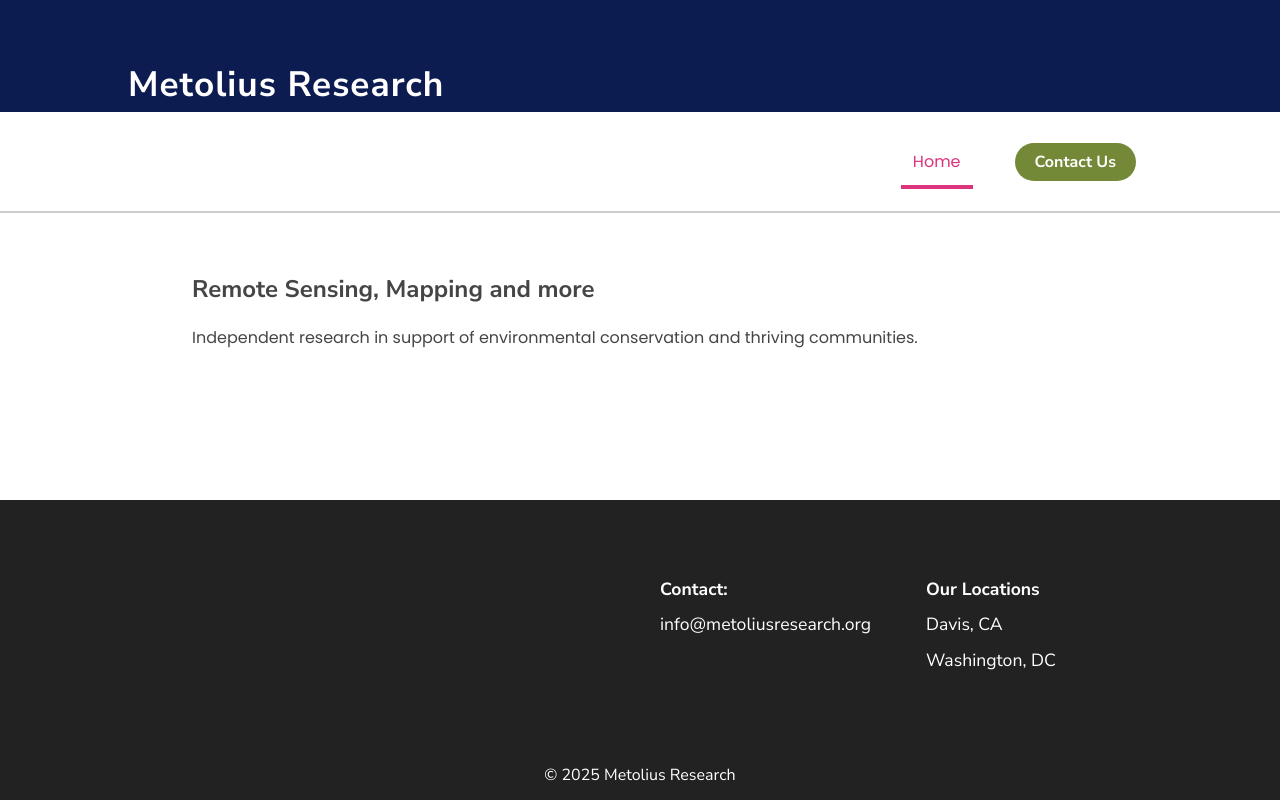
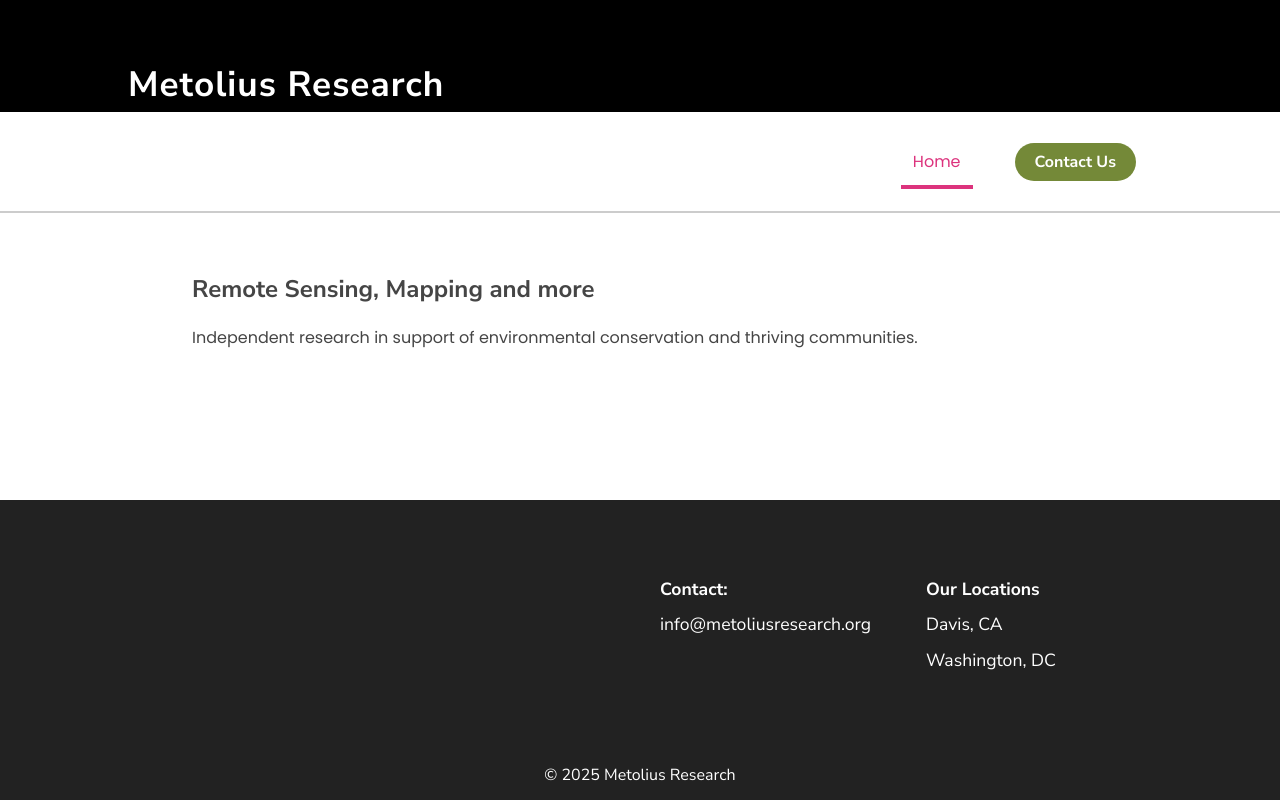
Before and after one commit to MetoliusResearch/MetoliusResearch.github.io, a plain HTML site: page index.html in a window 1280 px wide. Drawn offline with Linux system fonts and the light colour scheme.

Commit message:
Temp: make top bar black

```diff
--- a/styles.css
+++ b/styles.css
@@ -31,7 +31,7 @@ h1, h2, h3, h4, h5, h6 {
 /* ========== Top Bar ========== */
 .top-bar {
     width: 100%;
-    background: #0c1b50;
+  background: #000;
     min-height: 56px;
     display: flex;
     align-items: center;
```
